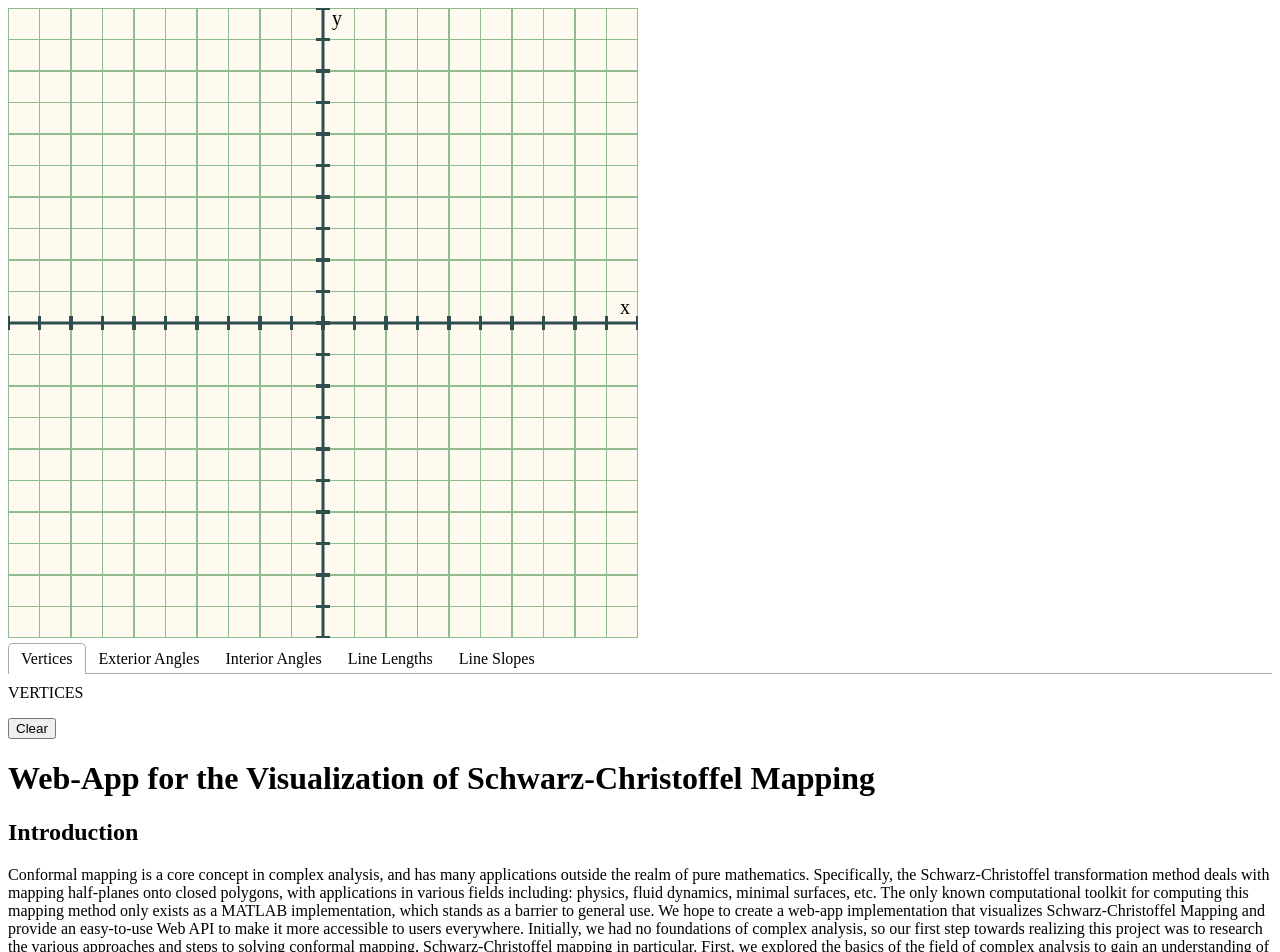
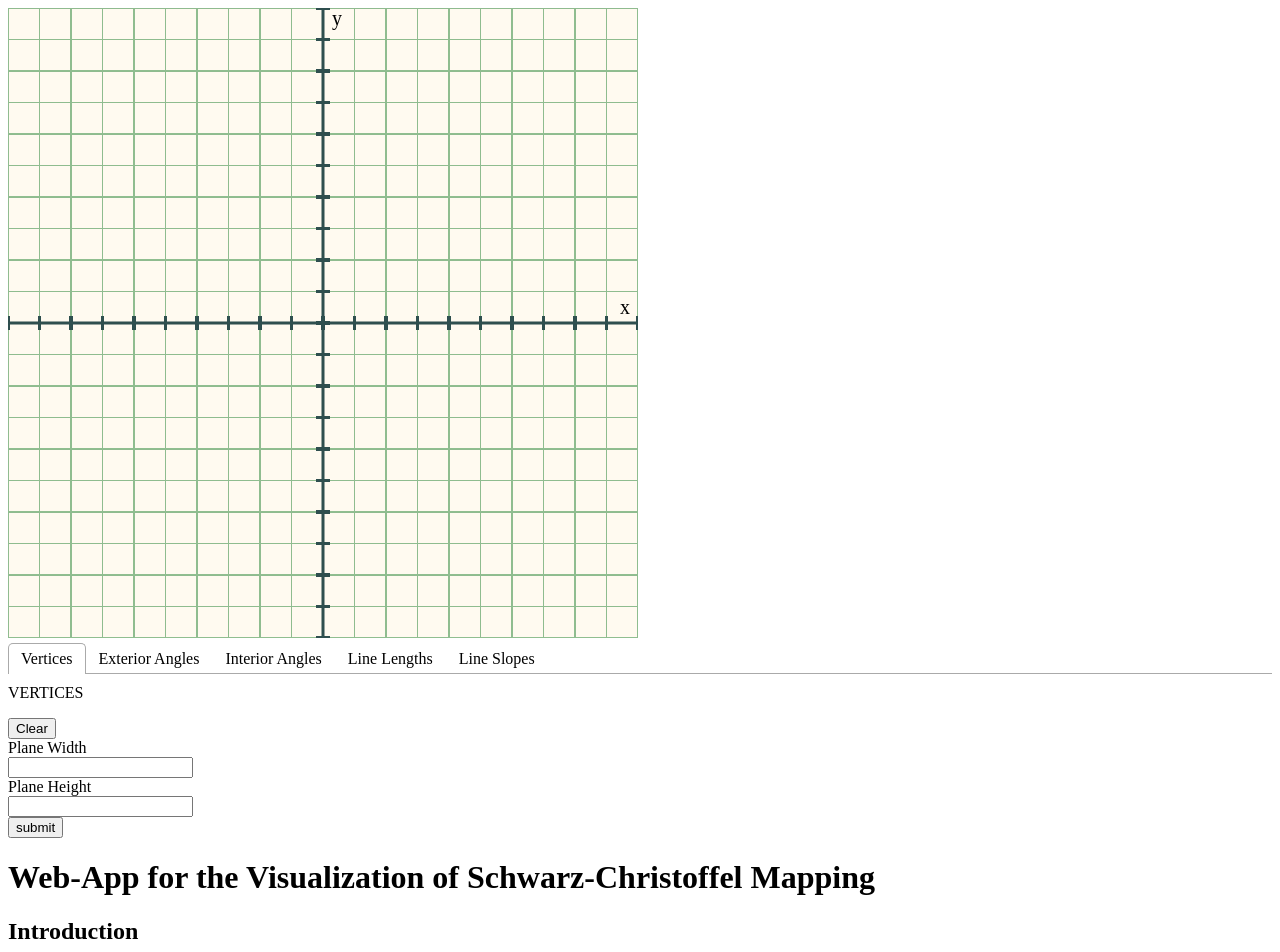
Before and after one commit to NotLiu/Schwarz-Christoffel, a React app in the folder frontend/: page / in a window 1280 px wide. Shown: the top 952 px of the page. Built offline with nearby package versions, Linux system fonts and the light colour scheme; the HTML template or start-up script is replaced by a standard one.

Commit message:
implement basic form submission for vertex adding, customizing plane

```diff
--- a/frontend/src/App.js
+++ b/frontend/src/App.js
@@ -68,7 +68,8 @@ class App extends React.Component {
     this.plotPolygon = this.plotPolygon.bind(this);
     this.plotToolTip = this.plotToolTip.bind(this);
     this.delToolTip = this.delToolTip.bind(this);
-
+    this.changeCanvasWidth = this.changeCanvasWidth.bind(this);
+    this.changeCanvasHeight = this.changeCanvasHeight.bind(this);
     //flags
     this.ttFlag = false; //only show tt after moving mouse, therefore allowing data to be loaded in first
   }
@@ -417,6 +418,25 @@ class App extends React.Component {
     );
   }
 
+  changeCanvasWidth(event) {
+    let x = 630;
+    if (Number.isInteger(Number(event.target.value))) {
+      this.canvasWidth = Number(event.target.value);
+      console.log(this.canvasWidth);
+    } else {
+      console.log("ERROR, INVALID VALUE");
+    }
+  }
+
+  changeCanvasHeight(event) {
+    let y = 630;
+    if (Number.isInteger(Number(event.target.value))) {
+      this.canvasHeight = Number(event.target.value);
+    } else {
+      console.log("ERROR, INVALID VALUE");
+    }
+  }
+
   componentDidMount() {
     // this.myP5 = new p5(this.Sketch, this.myRef.current);
     //write axios as promise to ensure data from server before continuing
@@ -666,6 +686,29 @@ class App extends React.Component {
                 <button onClick={onClickVert}>Clear</button>
               </TabPanel>
             </Tabs>
+            <div id="coordSettings">
+              <form>
+                <label>Plane Width</label>
+                <br />
+                <input
+                  type="text"
+                  name="planeSize"
+                  // value={this.canvasWidth}
+                  onChange={this.changeCanvasWidth}
+                />
+                <br />
+                <label>Plane Height</label>
+                <br />
+                <input
+                  type="text"
+                  name="planeSize"
+                  // value={this.canvasHeight}
+                  onChange={this.changeCanvasHeight}
+                />
+                <br />
+                <input type="submit" value="submit" />
+              </form>
+            </div>
           </div>
         </div>
         <div id="infoSectionFlex">
```
Also changed, not shown: 1 other file (tests, documents, lock files or other folders).
